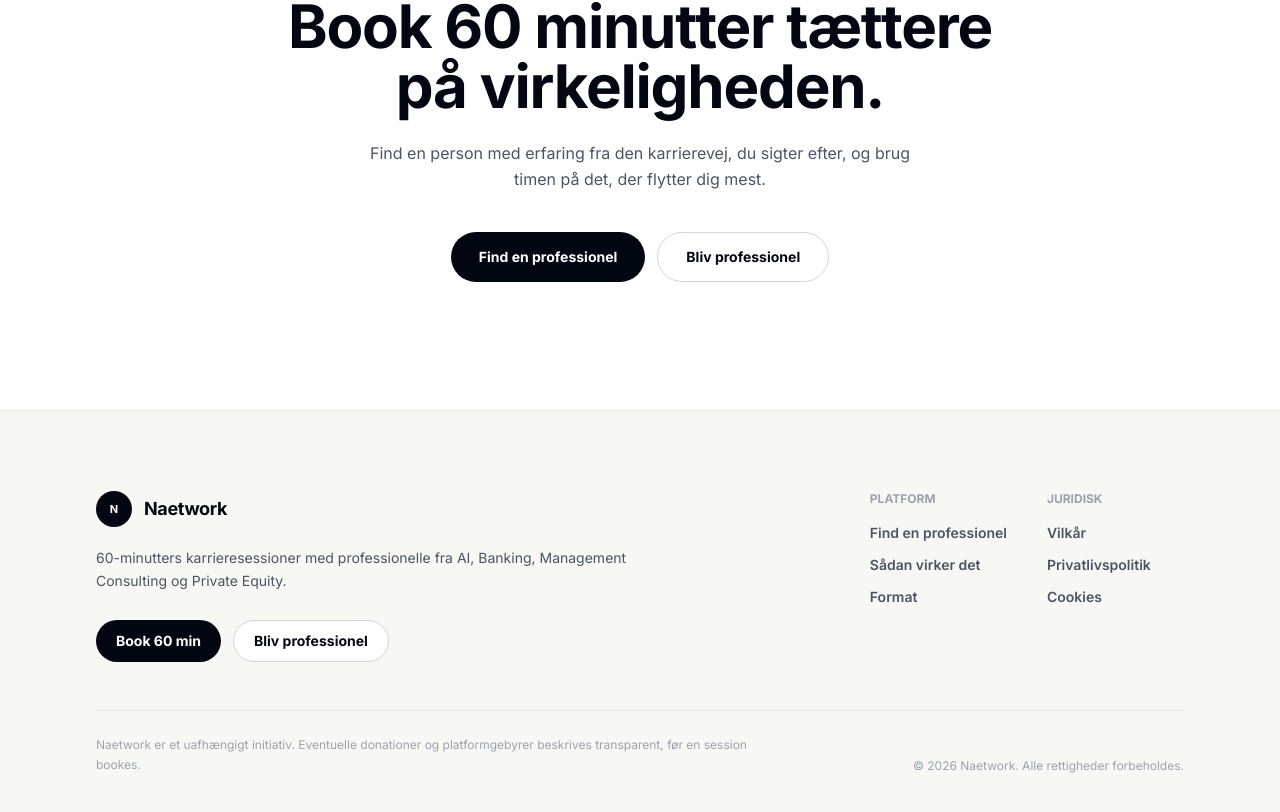
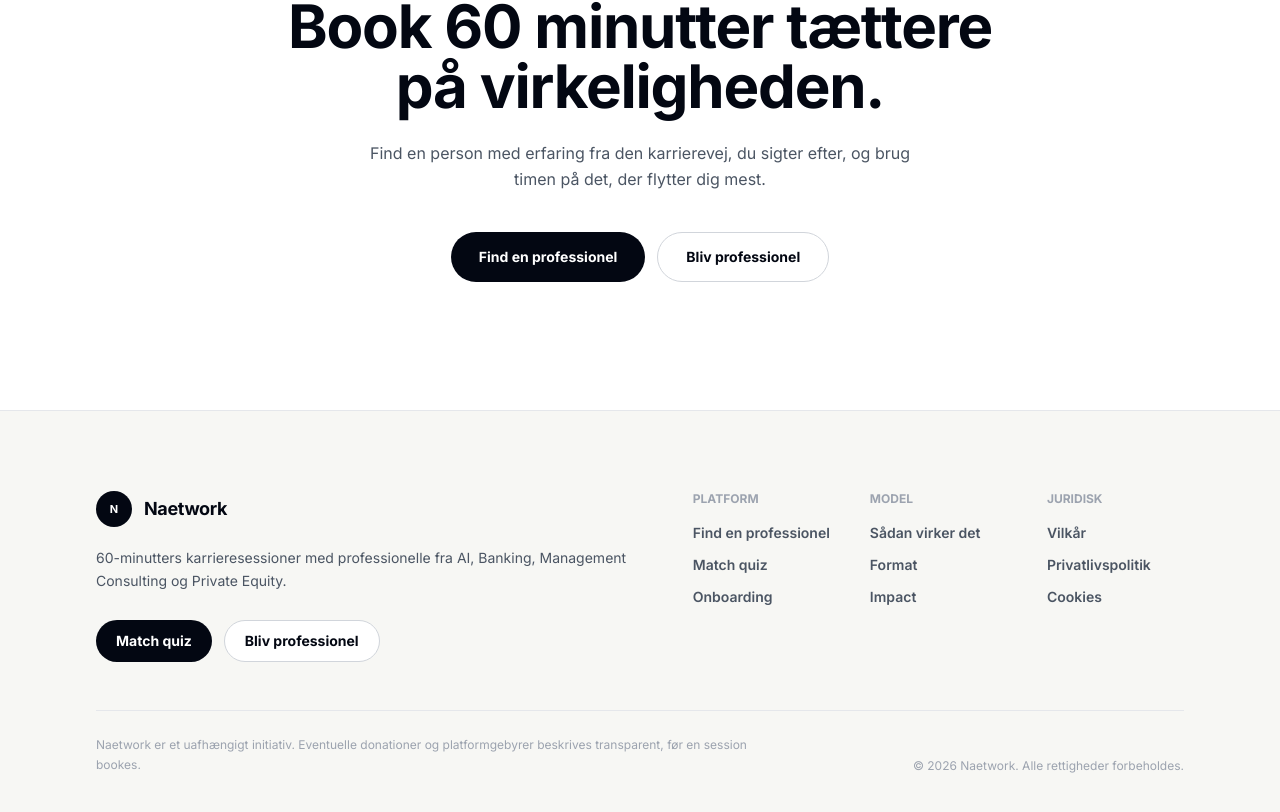
Before and after one commit to mikkelstreet-png/Naetwork, a Next.js app: page / in a window 1280 px wide. Shown: the part 5121-5933 px from the top of the page. Built offline with nearby package versions, Linux system fonts and the light colour scheme; no server answers.

Commit message:
Add onboarding match and impact footer links

```diff
--- a/components/Footer.tsx
+++ b/components/Footer.tsx
@@ -22,8 +22,8 @@ export function Footer() {
                 : '60-minute career sessions with professionals from AI, Banking, Management Consulting and Private Equity.'}
             </p>
             <div className="mt-7 flex flex-col gap-3 sm:flex-row">
-              <Link href="/professionals" className="inline-flex w-fit items-center justify-center rounded-full bg-gray-950 px-5 py-2.5 text-sm font-bold text-white transition-colors hover:bg-gray-800">
-                {isDa ? 'Book 60 min' : 'Book 60 min'}
+              <Link href="/match" className="inline-flex w-fit items-center justify-center rounded-full bg-gray-950 px-5 py-2.5 text-sm font-bold text-white transition-colors hover:bg-gray-800">
+                Match quiz
               </Link>
               <Link href="/professional/signup" className="inline-flex w-fit items-center justify-center rounded-full border border-gray-300 bg-white px-5 py-2.5 text-sm font-bold text-gray-950 transition-colors hover:border-gray-950 hover:bg-gray-50">
                 {tr('professionals.cta')}
@@ -31,13 +31,21 @@ export function Footer() {
             </div>
           </div>
 
-          <div className="grid grid-cols-2 gap-10 text-sm sm:grid-cols-3 lg:grid-cols-2">
+          <div className="grid grid-cols-2 gap-10 text-sm sm:grid-cols-3 lg:grid-cols-3">
             <div>
               <p className="mb-4 text-xs font-bold uppercase text-gray-400">Platform</p>
               <div className="space-y-3">
                 <Link href="/professionals" className="block font-semibold text-gray-600 transition-colors hover:text-gray-950">{tr('nav.find')}</Link>
+                <Link href="/match" className="block font-semibold text-gray-600 transition-colors hover:text-gray-950">Match quiz</Link>
+                <Link href="/onboarding" className="block font-semibold text-gray-600 transition-colors hover:text-gray-950">Onboarding</Link>
+              </div>
+            </div>
+            <div>
+              <p className="mb-4 text-xs font-bold uppercase text-gray-400">{isDa ? 'Model' : 'Model'}</p>
+              <div className="space-y-3">
                 <Link href="/#how-it-works" className="block font-semibold text-gray-600 transition-colors hover:text-gray-950">{tr('nav.how')}</Link>
                 <Link href="/#pricing" className="block font-semibold text-gray-600 transition-colors hover:text-gray-950">{isDa ? 'Format' : 'Format'}</Link>
+                <Link href="/impact" className="block font-semibold text-gray-600 transition-colors hover:text-gray-950">Impact</Link>
               </div>
             </div>
             <div>
```
